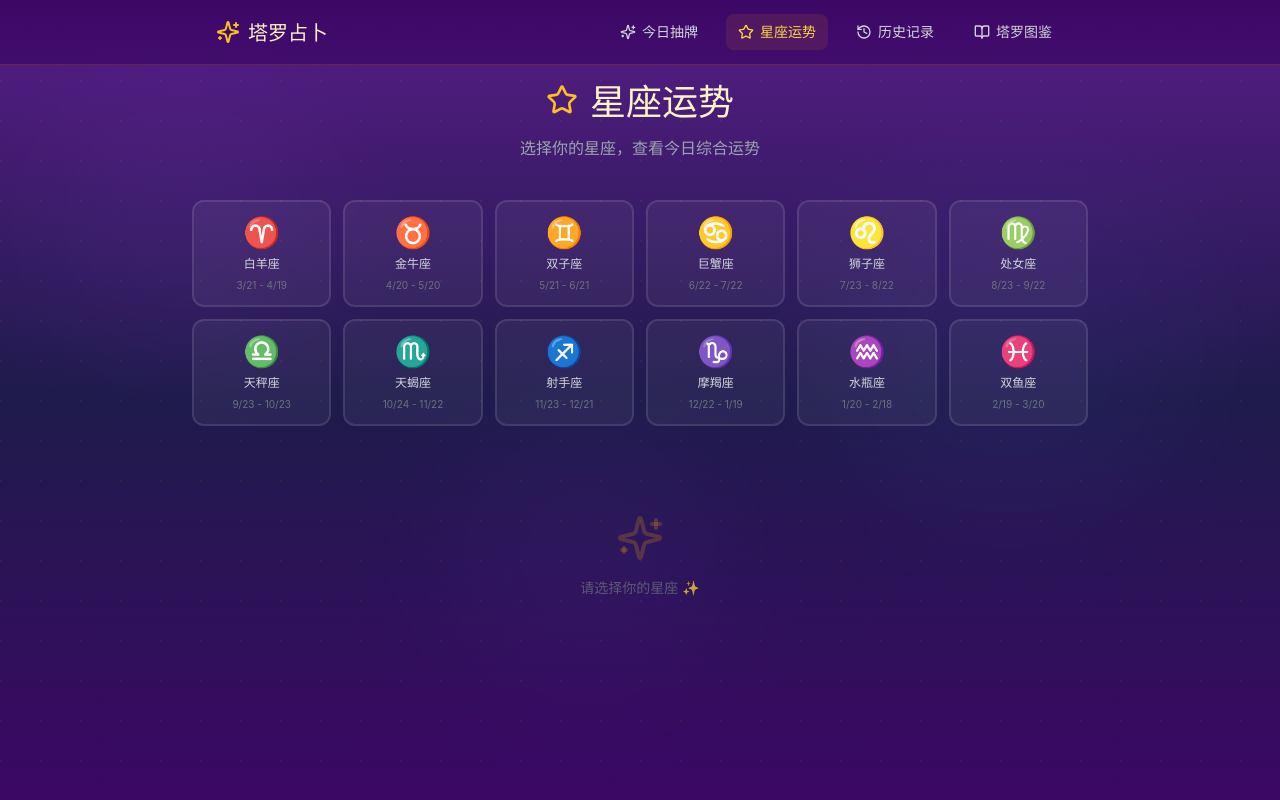
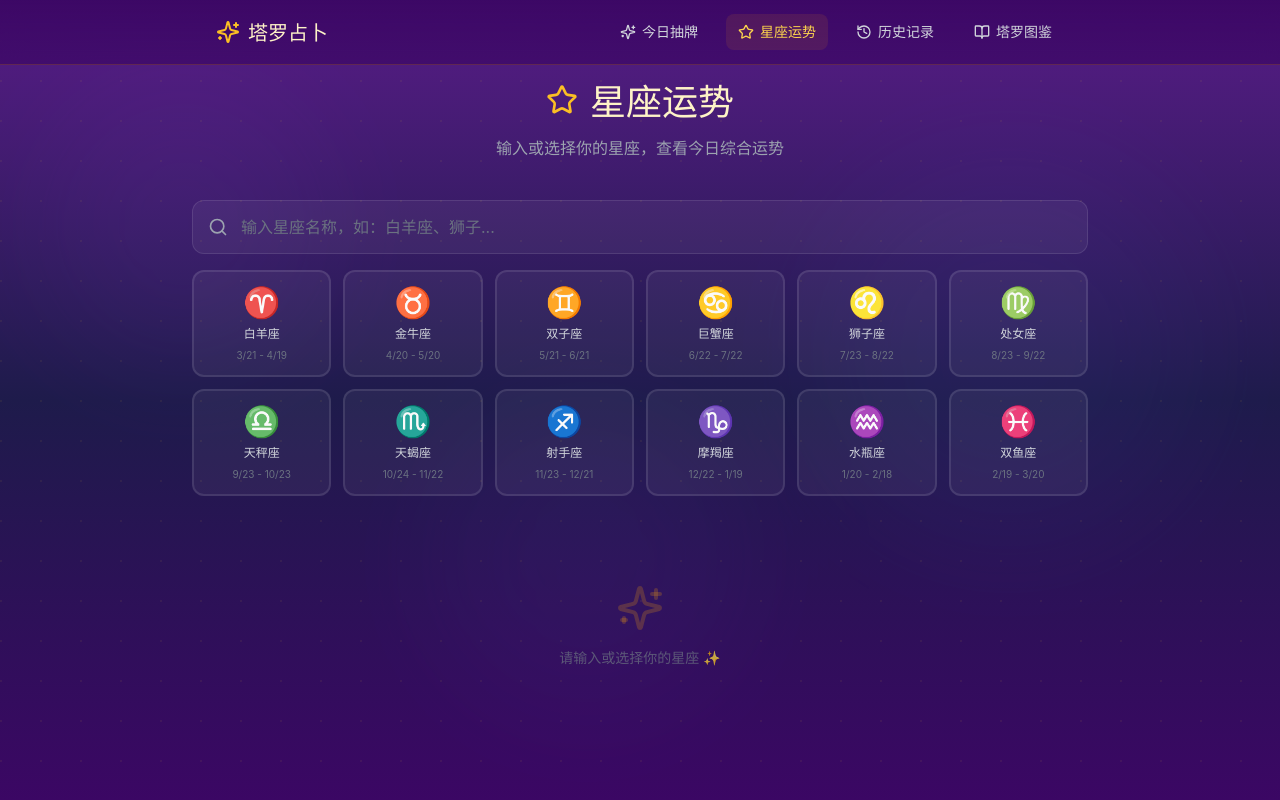
Before and after one commit to blackzero007/DXY-4100, a React (Vite) app: page /horoscope in a window 1280 px wide. Built offline with nearby package versions, Linux system fonts and the light colour scheme.

Commit message:
.1839955311330551:d087bddc701954b549fe761a27301e0c_6a315ef6142ef9e6d10a050f.6a316241142ef9e6d10a07da.6a3162401a0a2f6bed10ba43:Trae CN.T(2026/6/16 22:48:33)

```diff
--- a/src/components/ZodiacSelector.tsx
+++ b/src/components/ZodiacSelector.tsx
@@ -1,21 +1,100 @@
 import { zodiacSigns } from '@/data/horoscope';
 import type { ZodiacSign } from '@/data/horoscope';
 import { playSound } from '@/utils/soundManager';
+import { Search } from 'lucide-react';
+import { useState, useMemo, useEffect } from 'react';
 
 interface ZodiacSelectorProps {
   selectedSign: ZodiacSign | null;
   onSelect: (sign: ZodiacSign) => void;
+  autoSelectOnMatch?: boolean;
 }
 
-export default function ZodiacSelector({ selectedSign, onSelect }: ZodiacSelectorProps) {
+export default function ZodiacSelector({ selectedSign, onSelect, autoSelectOnMatch = false }: ZodiacSelectorProps) {
+  const [searchText, setSearchText] = useState('');
+  const [error, setError] = useState('');
+
+  const filteredSigns = useMemo(() => {
+    if (!searchText.trim()) return zodiacSigns;
+    const query = searchText.trim().toLowerCase();
+    return zodiacSigns.filter((sign) =>
+      sign.name.toLowerCase().includes(query) ||
+      sign.id.toLowerCase().includes(query) ||
+      sign.symbol.includes(query)
+    );
+  }, [searchText]);
+
+  useEffect(() => {
+    if (autoSelectOnMatch && searchText.trim()) {
+      const query = searchText.trim().toLowerCase();
+      const exactMatch = zodiacSigns.find(
+        (sign) => sign.name.toLowerCase() === query || sign.id.toLowerCase() === query
+      );
+      if (exactMatch) {
+        setError('');
+        if (selectedSign?.id !== exactMatch.id) {
+          playSound('buttonClick');
+          onSelect(exactMatch);
+        }
+      } else if (filteredSigns.length === 1) {
+        setError('');
+        if (selectedSign?.id !== filteredSigns[0].id) {
+          playSound('buttonClick');
+          onSelect(filteredSigns[0]);
+        }
+      } else if (filteredSigns.length === 0) {
+        setError(`未找到名为"${searchText}"的星座，请检查输入`);
+      } else {
+        setError('');
+      }
+    }
+  }, [searchText, autoSelectOnMatch, filteredSigns, onSelect, selectedSign]);
+
   const handleSelect = (sign: ZodiacSign) => {
     playSound('buttonClick');
+    setSearchText(sign.name);
+    setError('');
     onSelect(sign);
   };
 
   return (
+    <div className="space-y-4">
+      <div className="relative">
+        <Search className="absolute left-4 top-1/2 -translate-y-1/2 w-5 h-5 text-gray-400" />
+        <input
+          type="text"
+          value={searchText}
+          onChange={(e) => setSearchText(e.target.value)}
+          placeholder="输入星座名称，如：白羊座、狮子..."
+          className="w-full pl-12 pr-4 py-3.5 bg-white/5 border border-white/10 rounded-xl text-gray-100 placeholder:text-gray-500 focus:outline-none focus:border-amber-500/50 focus:bg-white/10 transition-all"
+        />
+        {searchText && (
+          <button
+            onClick={() => {
+              setSearchText('');
+              setError('');
+            }}
+            className="absolute right-4 top-1/2 -translate-y-1/2 text-gray-400 hover:text-gray-200 transition-colors"
+          >
+            ✕
+          </button>
+        )}
+      </div>
+
+      {error && (
+        <div className="flex items-center gap-2 px-4 py-3 bg-rose-500/10 border border-rose-500/30 rounded-xl">
+          <span className="text-rose-300 text-sm">{error}</span>
+        </div>
+      )}
+
+      {!error && searchText && filteredSigns.length > 1 && (
+        <p className="text-sm text-amber-300 px-1">
+          找到 {filteredSigns.length} 个匹配的星座，请点击选择
+        </p>
+      )}
+
       <div className="grid grid-cols-3 sm:grid-cols-4 md:grid-cols-6 gap-3">
-      {zodiacSigns.map((sign, index) => {
+        {filteredSigns.map((sign, index) => {
           const isSelected = selectedSign?.id === sign.id;
           return (
             <button
@@ -54,5 +133,6 @@ export default function ZodiacSelector({ selectedSign, onSelect }: ZodiacSelecto
           );
         })}
       </div>
+    </div>
   );
 }
--- a/src/pages/Horoscope.tsx
+++ b/src/pages/Horoscope.tsx
@@ -21,18 +21,18 @@ export default function Horoscope() {
             <h1 className="text-3xl sm:text-4xl font-serif text-amber-100">星座运势</h1>
           </div>
           <p className="text-gray-400 text-sm sm:text-base">
-            选择你的星座，查看今日综合运势
+            输入或选择你的星座，查看今日综合运势
           </p>
         </div>
 
         <div className="mb-10">
-          <ZodiacSelector selectedSign={selectedSign} onSelect={setSelectedSign} />
+          <ZodiacSelector selectedSign={selectedSign} onSelect={setSelectedSign} autoSelectOnMatch />
         </div>
 
         {!selectedSign && (
           <div className="text-center py-12 animate-pulse">
             <Sparkles className="w-12 h-12 text-amber-500/30 mx-auto mb-4" />
-            <p className="text-gray-500 text-sm">请选择你的星座 ✨</p>
+            <p className="text-gray-500 text-sm">请输入或选择你的星座 ✨</p>
           </div>
         )}
 
```
Lines whose indentation alone changed are shown as unchanged.
